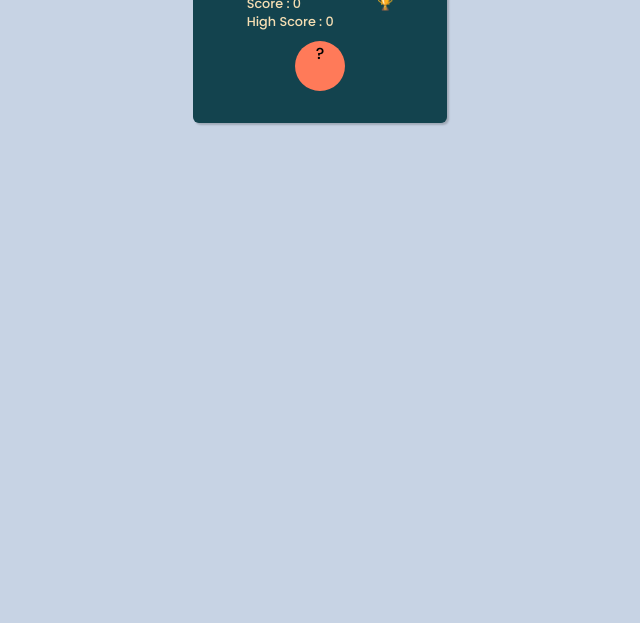
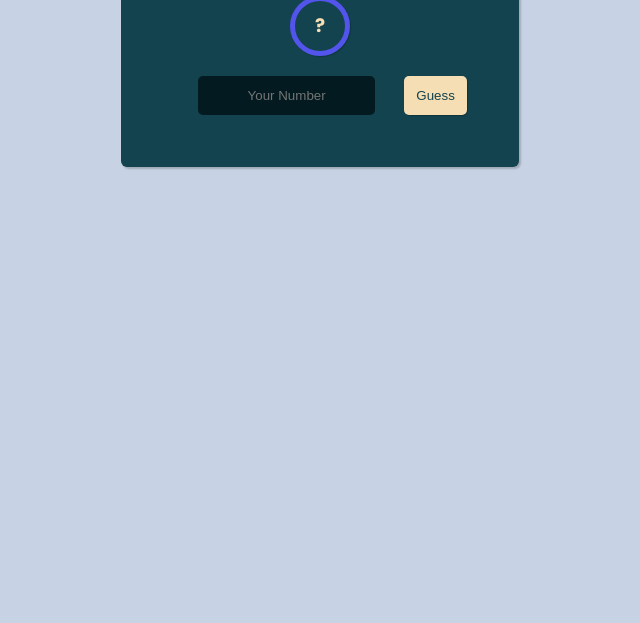
Before and after one commit to TheSysCoder/javascript-game, a plain HTML site: page index.html in a window 1280 px wide. Shown: the part 177-800 px from the top of the page, without its empty margins (320-960 px from the left). Drawn offline with Linux system fonts and the light colour scheme.

Commit message:
Design complete

```diff
--- a/css/styles.css
+++ b/css/styles.css
@@ -37,14 +37,43 @@ body{
     margin: 10px 0;
 }
 
-.circle-area{
+.guess-area{
     display: flex;
     justify-content: center;
     text-align: center;
 }
-.circle{
-    background: #FF7A59;
-    width: 50px;
-    height: 50px;
+.guess-card{
+    border: 5px solid rgb(82, 84, 236);
     border-radius: 50%;
+    width: 60px;
+    height: 60px;
+    box-shadow: 1px 1px 1px rgba(0, 0, 0, 0.2);
 }
+.guess-number{
+    color: wheat;
+    margin-top: 20%;
+
+}
+
+.play-control{
+    padding: 20px
+}
+.input-number{
+    border: none;
+    padding: 12px 0;
+    margin: 0 25px;
+    border-radius: 5px;
+    color: wheat;
+    background-color: rgb(3, 27, 32);
+    text-align: center;
+}
+
+.btn-guess{
+    border: none;
+    color: rgb(19, 67, 78);
+    background-color: wheat;
+    padding: 12px;
+    border-radius: 5px;
+    box-shadow: 1px 1px 1px rgba(0, 0, 0, 0.2);
+    cursor: pointer;
+}
--- a/index.html
+++ b/index.html
@@ -22,10 +22,14 @@
                     <p>🏆 </p>
                 </div>
             </div>
-            <div class="circle-area">
-                <div class="circle">
-                    <p class="guess-number">?</p>
+            <div class="guess-area">
+                <div class="guess-card">
+                    <h3 class="guess-number">?</h3>
                 </div>
+            </div>
+            <div class="play-control">
+                <input type="text" placeholder="Your Number" class="input-number">
+                <button class="btn-guess guess">Guess</button>
             </div>
        </div>
    </div>
```
